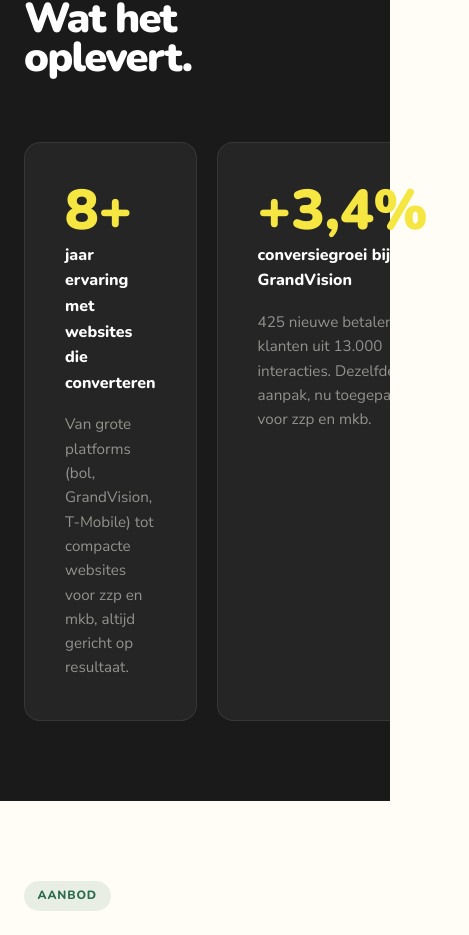
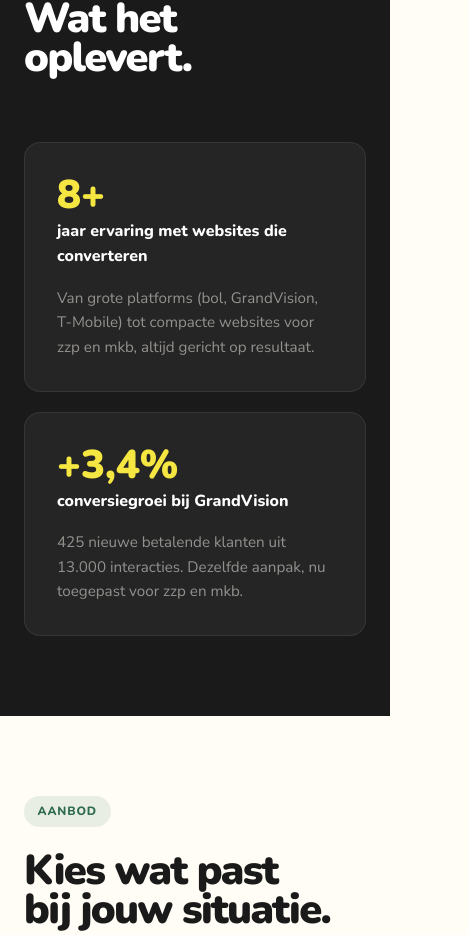
Before and after one commit to tlorent/lorentwebworks-nl, a Next.js app: page / in a window 390 px wide. Shown: the part 5151-6086 px from the top of the page, 469 px wide, since content can reach past the window. Built offline with nearby package versions, Linux system fonts and the light colour scheme.

Commit message:
fix: fix the resultaat section responsiveness

```diff
--- a/src/app/globals.css
+++ b/src/app/globals.css
@@ -1371,6 +1371,9 @@ footer a:hover { color: white; }
   .pakket-grid { grid-template-columns: 1fr; }
   .pakket-grid--two { grid-template-columns: 1fr; }
   .stappen-grid { grid-template-columns: 1fr; }
+  .resultaat-grid { grid-template-columns: 1fr; }
+  .resultaat-card { padding: 2rem; }
+  .resultaat-stat { font-size: 2.5rem; }
   .photo-badge { left: 1rem; bottom: 1rem; }
   .form-row { grid-template-columns: 1fr; }
   .testimonial-grid { grid-template-columns: 1fr; }
```
